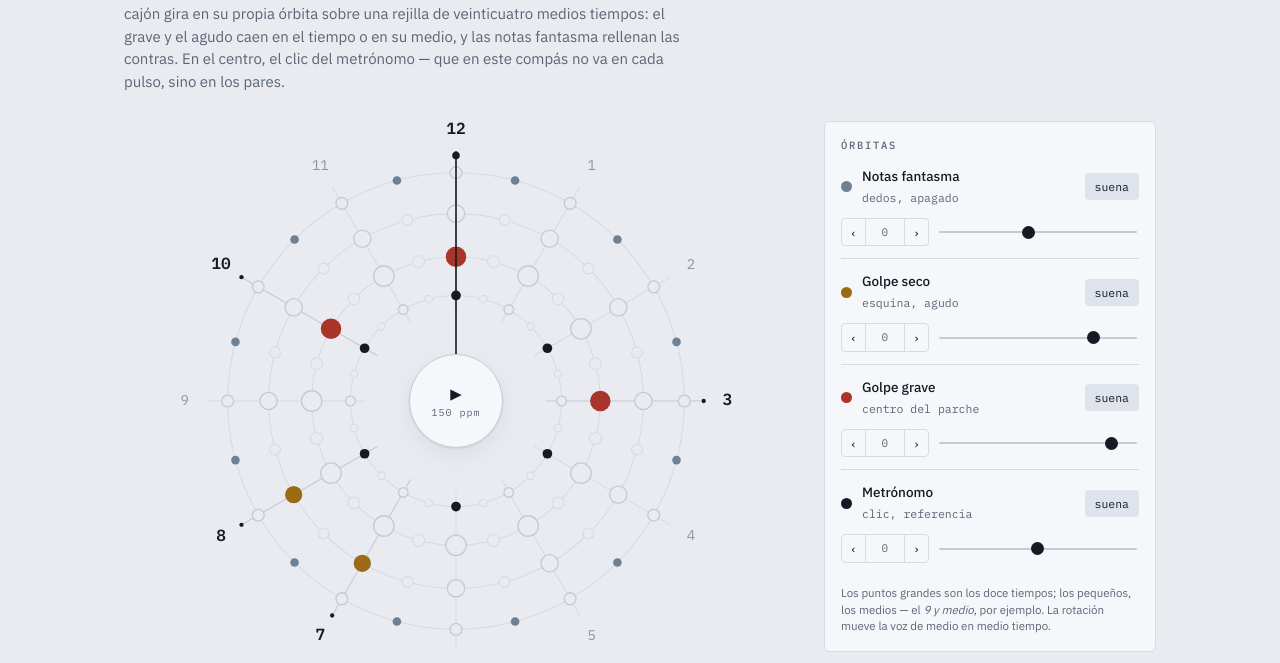
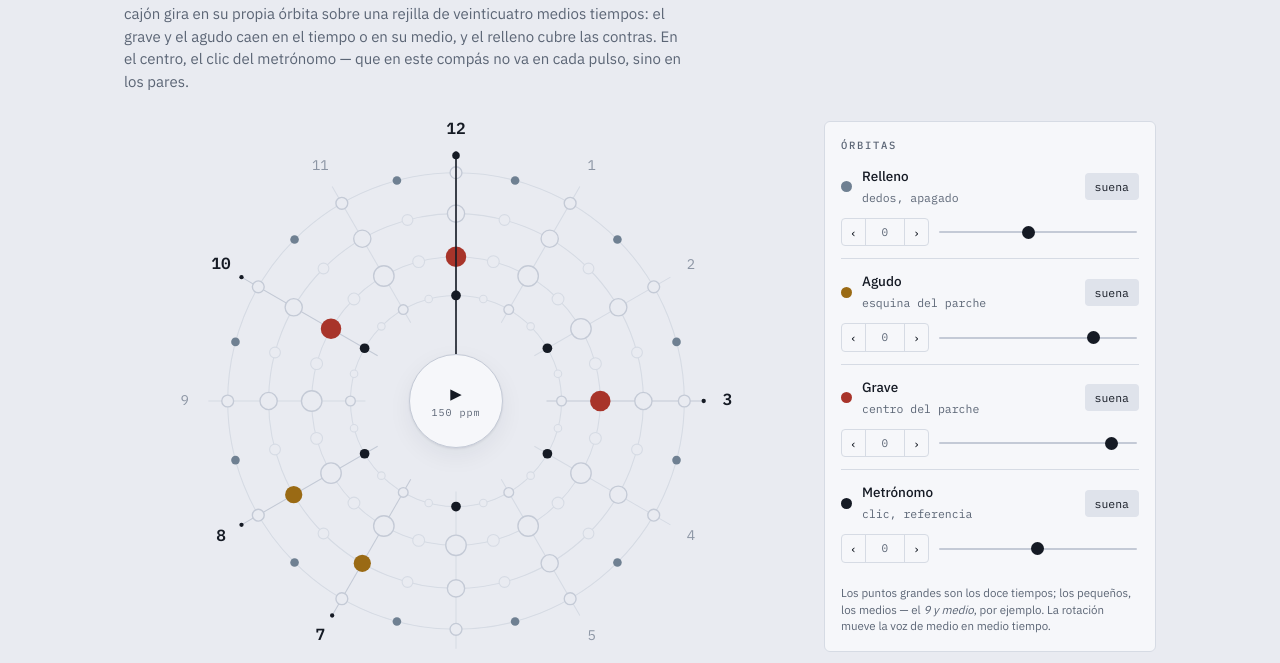
Before and after one commit to juanmaorta/compas-orbital, a website with bundled scripts: page index.html in a window 1280 px wide. Shown: the part 135-798 px from the top of the page. Built offline with nearby package versions, Linux system fonts and the light colour scheme.

Commit message:
Renombra las voces: grave, agudo y relleno
Los nombres que se leen en pantalla pasan a ser los que Juanma usa al
estudiar: "Golpe grave" → Grave, "Golpe seco" → Agudo, "Notas fantasma" →
Relleno. Arrastra el texto de la página y del README, y quita el "agudo"
redundante del subtítulo del seco, que ahora es "esquina del parche".

Los identificadores internos siguen siendo grave/seco/fantasma: renombrarlos
rompería los patrones ya guardados en el navegador, que se indexan por esa
clave.

Co-Authored-By: Claude Opus 5 (1M context) <noreply@anthropic.com>

```diff
--- a/assets/compas.js
+++ b/assets/compas.js
@@ -31,11 +31,11 @@ const LEGACY_VOICES = ["grave", "seco", "fantasma"];
 /* Las órbitas, de fuera a dentro. dotR es el radio del punto cuando cae en un
    tiempo del compás; dotRHalf, cuando cae en un medio. */
 export const RINGS = [
-  { id: "fantasma", name: "Notas fantasma", tech: "dedos, apagado",
+  { id: "fantasma", name: "Relleno", tech: "dedos, apagado",
     radius: 212, dotR: 5.5, dotRHalf: 4 },
-  { id: "seco", name: "Golpe seco", tech: "esquina, agudo",
+  { id: "seco", name: "Agudo", tech: "esquina del parche",
     radius: 174, dotR: 8, dotRHalf: 5 },
-  { id: "grave", name: "Golpe grave", tech: "centro del parche",
+  { id: "grave", name: "Grave", tech: "centro del parche",
     radius: 134, dotR: 9.5, dotRHalf: 5.5 },
   /* El metrónomo no es una voz del cajón: es el reloj contra el que se toca,
      y por eso va el más pegado al eje y con el color de la aguja. */
@@ -60,8 +60,8 @@ export function fmtOffset(offset) {
 }
 
 /* Punto de partida: el grave sostiene 12, 3 y 10; el agudo remata en 7 y 8
-   (o en 6 y 8), de modo que entre las dos voces suenan los cinco acentos; las
-   fantasmas rellenan todas las contras. */
+   (o en 6 y 8), de modo que entre las dos voces suenan los cinco acentos; el
+   relleno cubre todas las contras. */
 export function basePattern(variant) {
   const grave = new Array(SLOTS).fill(false);
   const seco = new Array(SLOTS).fill(false);
--- a/index.html
+++ b/index.html
@@ -4,7 +4,7 @@
 <meta charset="utf-8">
 <meta name="viewport" content="width=device-width, initial-scale=1">
 <title>Compás en órbita · soleá por bulerías para cajón</title>
-<meta name="description" content="Los doce tiempos de la soleá por bulerías en círculo, con una órbita por cada voz del cajón: grave, agudo y notas fantasma, en tiempos y medios tiempos.">
+<meta name="description" content="Los doce tiempos de la soleá por bulerías en círculo, con una órbita por cada voz del cajón — grave, agudo y relleno — en tiempos y medios tiempos, y el clic del metrónomo.">
 <meta property="og:title" content="Compás en órbita">
 <meta property="og:description" content="El compás de doce de la soleá por bulerías, en círculo y por voces del cajón.">
 <meta property="og:type" content="website">
@@ -19,7 +19,7 @@
   <header>
     <div class="eyebrow">Cajón flamenco · soleá por bulerías</div>
     <h1>Compás en <em>órbita</em></h1>
-    <p class="lede">Doce tiempos cerrados en círculo, con el 12 arriba como en un reloj. Cada voz del cajón gira en su propia órbita sobre una rejilla de veinticuatro medios tiempos: el grave y el agudo caen en el tiempo o en su medio, y las notas fantasma rellenan las contras. En el centro, el clic del metrónomo — que en este compás no va en cada pulso, sino en los pares.</p>
+    <p class="lede">Doce tiempos cerrados en círculo, con el 12 arriba como en un reloj. Cada voz del cajón gira en su propia órbita sobre una rejilla de veinticuatro medios tiempos: el grave y el agudo caen en el tiempo o en su medio, y el relleno cubre las contras. En el centro, el clic del metrónomo — que en este compás no va en cada pulso, sino en los pares.</p>
   </header>
 
   <div class="stage">
@@ -88,7 +88,7 @@
   </div>
 
   <footer>
-    El patrón de arranque es un punto de partida, no dogma: <b>grave</b> en 12, 3 y 10; <b>agudo</b> en 7 y 8 — entre las dos voces quedan cubiertos los cinco acentos —; <b>fantasmas</b> en todas las contras. La rotación de cada órbita desplaza esa voz dentro del ciclo de medio en medio tiempo, sin reescribirla: es la manera de oír el mismo patrón entrando por otro sitio del compás. El <b>metrónomo</b> es la órbita interior y no es una voz: es el reloj contra el que se toca. En el compás de doce el clic cae en los pares — 12, 2, 4, 6, 8, 10 —, uno cada dos tiempos, y por eso el metrónomo de verdad va a la mitad de ppm que la página; la equivalencia está bajo el tempo. Los sonidos están sintetizados en el navegador: aproximan el grave, el agudo y el apagado, no sustituyen a un cajón.
+    El patrón de arranque es un punto de partida, no dogma: <b>grave</b> en 12, 3 y 10; <b>agudo</b> en 7 y 8 — entre las dos voces quedan cubiertos los cinco acentos —; <b>relleno</b> en todas las contras. La rotación de cada órbita desplaza esa voz dentro del ciclo de medio en medio tiempo, sin reescribirla: es la manera de oír el mismo patrón entrando por otro sitio del compás. El <b>metrónomo</b> es la órbita interior y no es una voz: es el reloj contra el que se toca. En el compás de doce el clic cae en los pares — 12, 2, 4, 6, 8, 10 —, uno cada dos tiempos, y por eso el metrónomo de verdad va a la mitad de ppm que la página; la equivalencia está bajo el tempo. Los sonidos están sintetizados en el navegador: aproximan el grave, el agudo y el apagado, no sustituyen a un cajón.
   </footer>
 </div>
 <script type="module" src="assets/app.js"></script>
```
Also changed, not shown: README.md.
